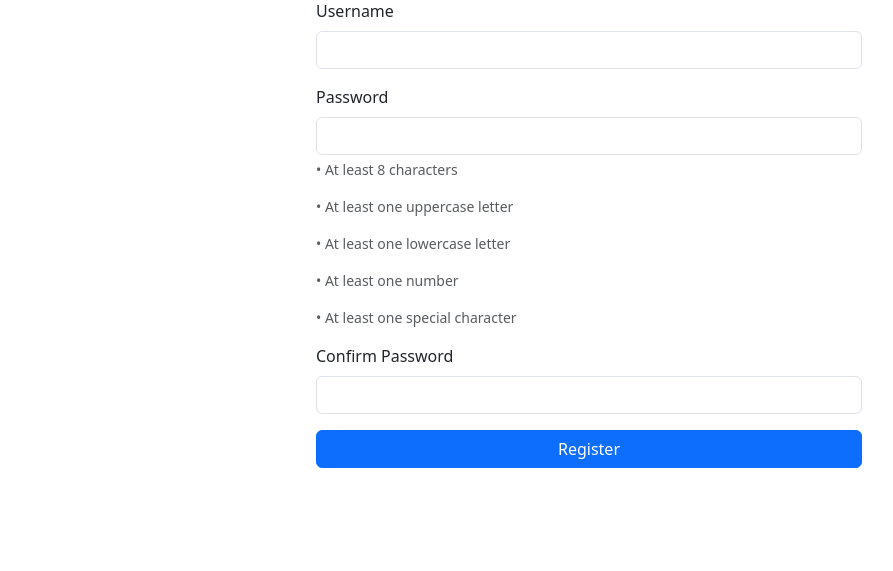
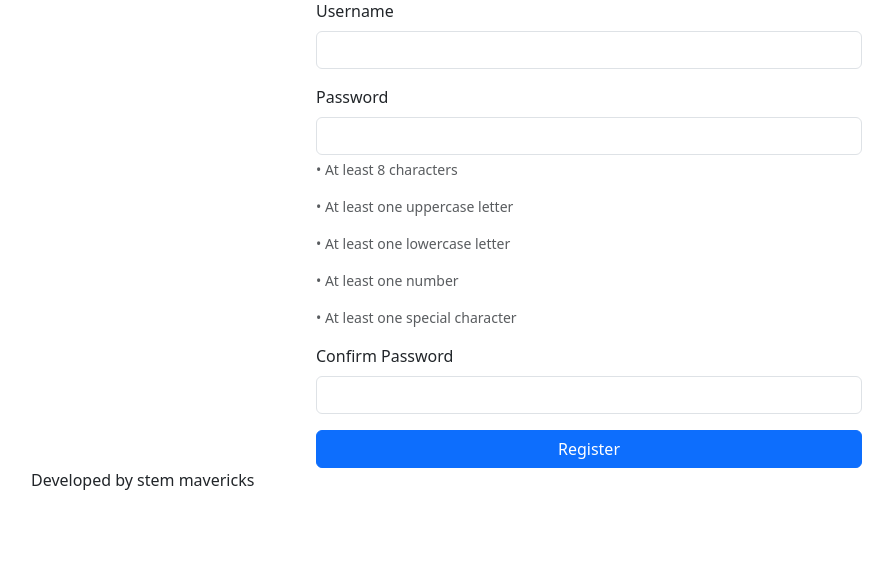
Before and after one commit to STEM-Mavericks/WasteX, a Flask app: page /register in a window 1280 px wide. Shown: the part 127-698 px from the top of the page, without its empty margins (51-944 px from the left). Run offline with Flask 3, Linux system fonts and the light colour scheme.

Commit message:
updated register.html

```diff
--- a/Codes/templates/register.html
+++ b/Codes/templates/register.html
@@ -30,4 +30,5 @@
         </form>
     </div>
 </div>
+<p>Developed by stem mavericks</p>
 {% endblock %}
```
